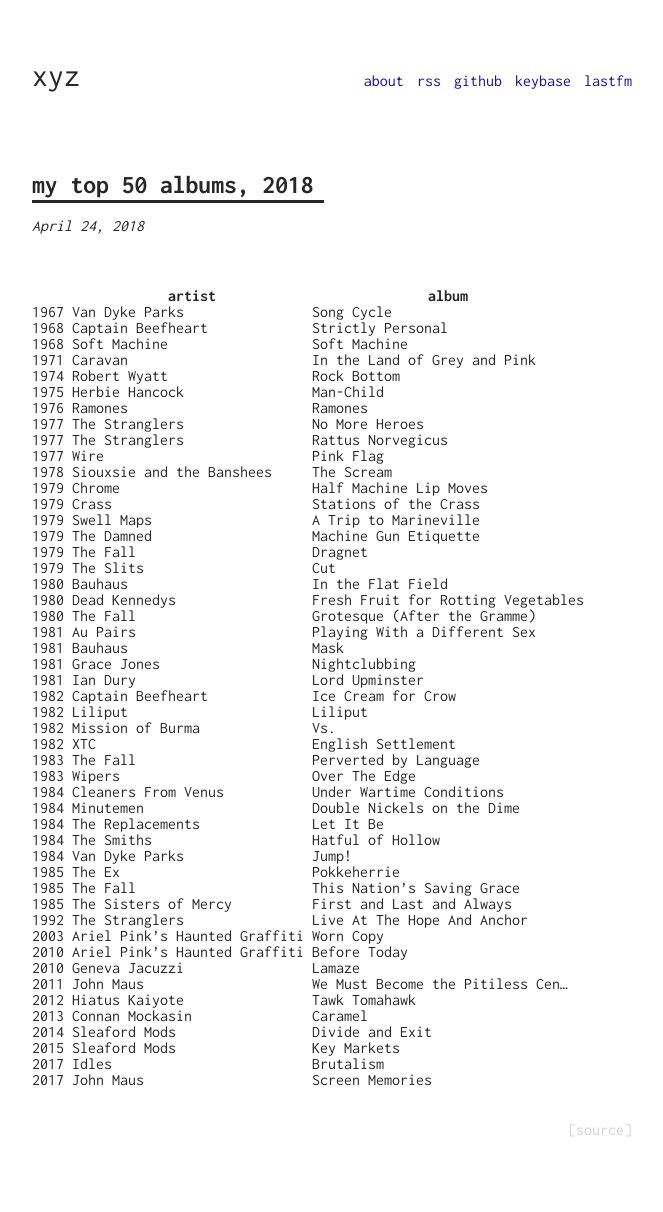
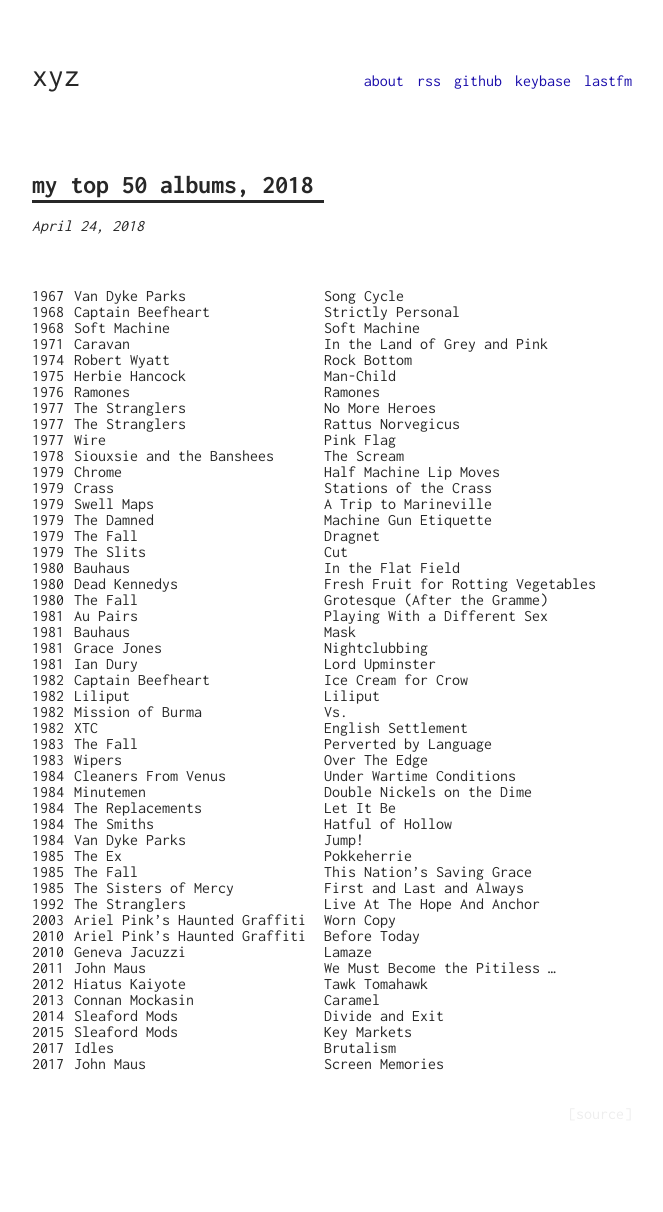
Before and after one commit to sentriz/xyz, a Jekyll site: the page built from _posts/2018-04-24-top-50-v3.md, in a window 1280 px wide. Shown: the whole page, without its empty margins (308-971 px from the left). Built offline with Jekyll 4.4.1, drawn with Linux system fonts in a browser that asks for light colours.

Commit message:
fix ta🅱le spacings

```diff
--- a/_posts/2018-04-24-top-50-v3.md
+++ b/_posts/2018-04-24-top-50-v3.md
@@ -2,9 +2,7 @@
 title: my top 50 albums, 2018
 ---
 
-||**artist**|**album**|
-|---|---|---|
-|1967&nbsp;|Van Dyke Parks|Song Cycle|
+|1967|Van Dyke Parks|Song Cycle|
 |1968|Captain Beefheart|Strictly Personal|
 |1968|Soft Machine|Soft Machine|
 |1971|Caravan|In the Land of Grey and Pink|
@@ -46,7 +44,7 @@
 |2003|Ariel Pink's Haunted Graffiti|Worn Copy|
 |2010|Ariel Pink's Haunted Graffiti&nbsp;|Before Today|
 |2010|Geneva Jacuzzi|Lamaze|
-|2011|John Maus|We Must Become the Pitiless Cen...|
+|2011|John Maus|We Must Become the Pitiless ...|
 |2012|Hiatus Kaiyote|Tawk Tomahawk|
 |2013|Connan Mockasin|Caramel|
 |2014|Sleaford Mods|Divide and Exit|
--- a/assets/css/main.scss
+++ b/assets/css/main.scss
@@ -108,7 +108,7 @@
 .footer {
     text-align: right;
     a {
-        color: lightgrey;
+        color: $color_grey
     }
 }
 
@@ -239,3 +239,7 @@
     max-width: 100%;
     max-height: auto;
 }
+
+td {
+    padding-right: 10px;
+}
```
Also changed, not shown: _posts/2014-04-17-top-50.md (+0 -2 lines), _posts/2016-11-06-top-50-v2.md (+0 -2 lines).
